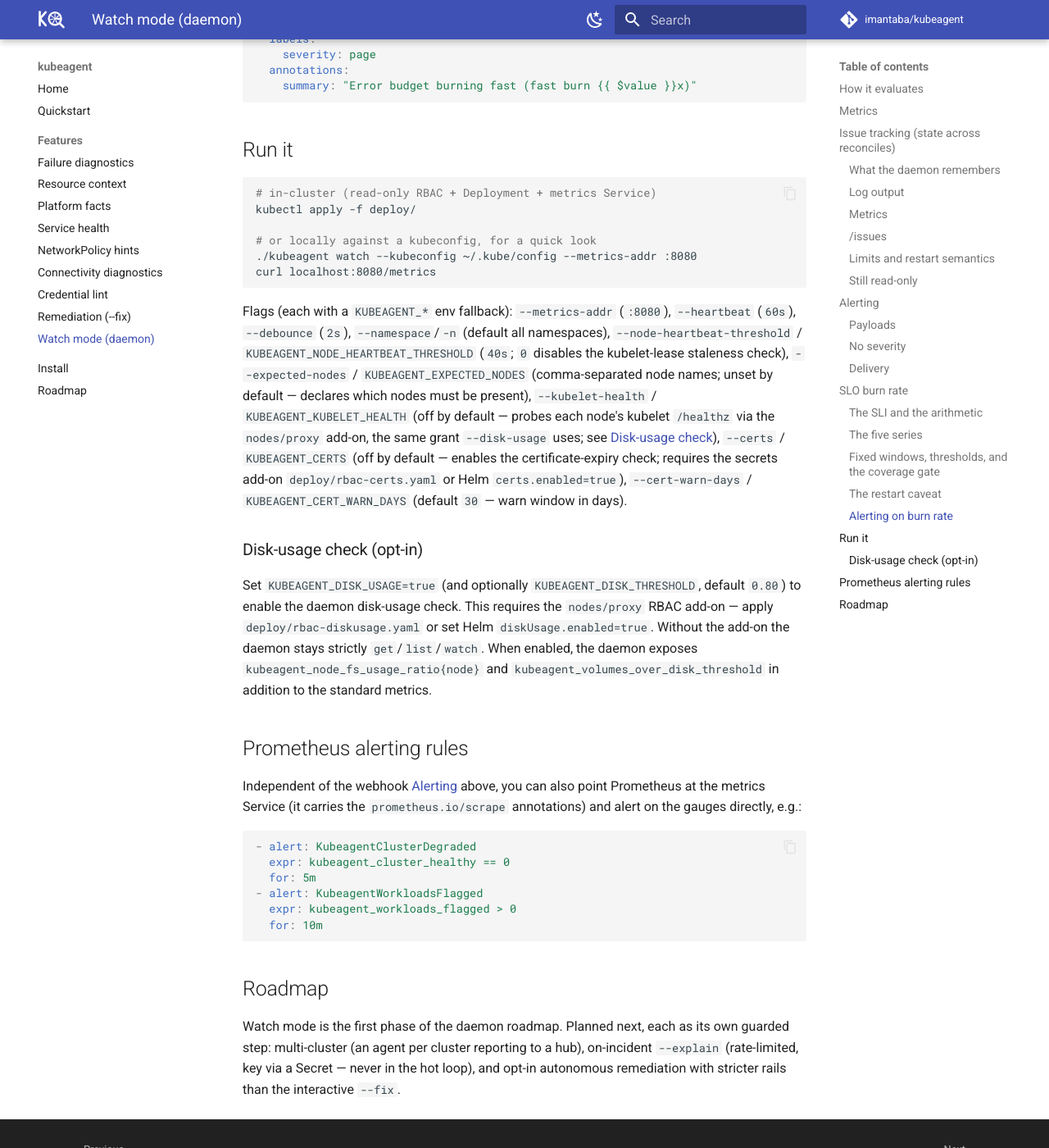
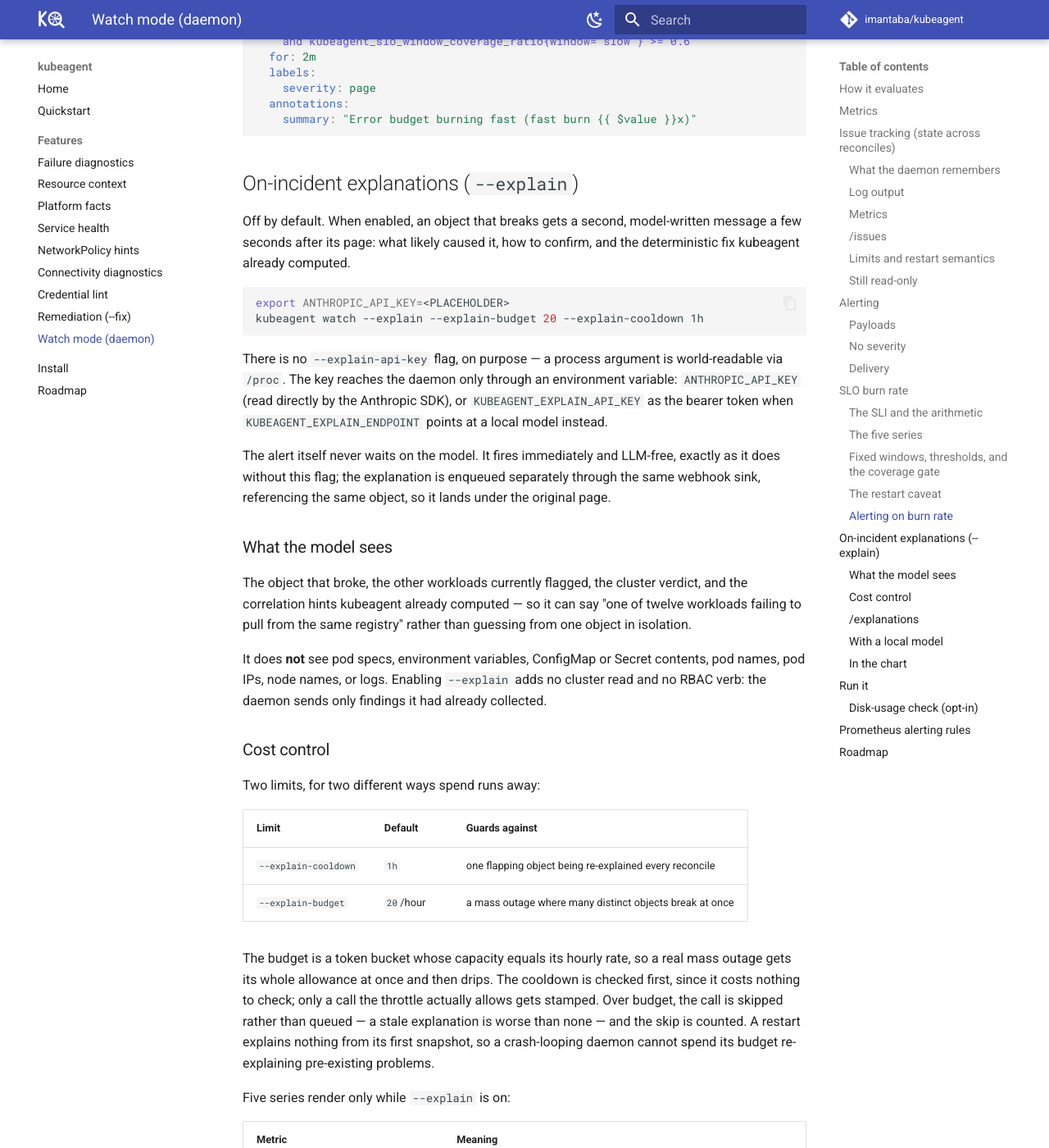
Before and after one commit to imantaba/kubeagent, an MkDocs documentation site: the page built from website/docs/features/watch-mode.md, in a window 1280 px wide and 1400 px high, scrolled down 12176 px. Shown: the whole window at 82% size. Built offline with MkDocs 1.6.1 and Material for MkDocs 9.7.7, drawn with Linux system fonts in a browser that asks for light colours; comment, search, counter and statistics services are not loaded; some of the changed text lies outside the part shown.

Commit message:
docs: on-incident explanations
Documents the flag, both rate limits, the /explanations endpoint, the local-model
path, and the Secret-based key wiring. States plainly what the model sees and
what it does not, and that /explanations puts model-written prose about your
failures on the same unauthenticated port as /issues — worth knowing before
enabling it rather than after.

````diff
--- a/website/docs/features/watch-mode.md
+++ b/website/docs/features/watch-mode.md
@@ -6,9 +6,13 @@ same deterministic diagnosis `scan` produces — as Prometheus metrics and
 structured logs.
 
 !!! note
-    Watch mode is **strictly read-only**: its RBAC grants only `get`, `list`,
-    and `watch` — it can never create, update, patch, or delete anything. It
-    makes **no LLM calls** and works fully offline.
+    Watch mode is **strictly read-only toward the cluster**: its RBAC grants
+    only `get`, `list`, and `watch` — it can never create, update, patch, or
+    delete anything. That holds in every configuration. It makes **no LLM
+    calls and works fully offline** unless you opt into
+    [`--explain`](#on-incident-explanations-explain), which sends findings the
+    daemon already collected — never pod specs, secrets, or logs — to a model
+    over outbound HTTP.
 
 ## How it evaluates
 
@@ -488,6 +492,113 @@ firing condition straight into a Prometheus rule:
     summary: "Error budget burning fast (fast burn {{ $value }}x)"
 ```
 
+## On-incident explanations (`--explain`)
+
+Off by default. When enabled, an object that breaks gets a second, model-written
+message a few seconds after its page: what likely caused it, how to confirm, and
+the deterministic fix kubeagent already computed.
+
+```bash
+export ANTHROPIC_API_KEY=<PLACEHOLDER>
+kubeagent watch --explain --explain-budget 20 --explain-cooldown 1h
+```
+
+There is no `--explain-api-key` flag, on purpose — a process argument is
+world-readable via `/proc`. The key reaches the daemon only through an
+environment variable: `ANTHROPIC_API_KEY` (read directly by the Anthropic SDK),
+or `KUBEAGENT_EXPLAIN_API_KEY` as the bearer token when
+`KUBEAGENT_EXPLAIN_ENDPOINT` points at a local model instead.
+
+The alert itself never waits on the model. It fires immediately and LLM-free,
+exactly as it does without this flag; the explanation is enqueued separately
+through the same webhook sink, referencing the same object, so it lands under
+the original page.
+
+### What the model sees
+
+The object that broke, the other workloads currently flagged, the cluster
+verdict, and the correlation hints kubeagent already computed — so it can say
+"one of twelve workloads failing to pull from the same registry" rather than
+guessing from one object in isolation.
+
+It does **not** see pod specs, environment variables, ConfigMap or Secret
+contents, pod names, pod IPs, node names, or logs. Enabling `--explain` adds no
+cluster read and no RBAC verb: the daemon sends only findings it had already
+collected.
+
+### Cost control
+
+Two limits, for two different ways spend runs away:
+
+| Limit | Default | Guards against |
+|-------|---------|-----------------|
+| `--explain-cooldown` | `1h` | one flapping object being re-explained every reconcile |
+| `--explain-budget` | `20`/hour | a mass outage where many distinct objects break at once |
+
+The budget is a token bucket whose capacity equals its hourly rate, so a real
+mass outage gets its whole allowance at once and then drips. The cooldown is
+checked first, since it costs nothing to check; only a call the throttle
+actually allows gets stamped. Over budget, the call is skipped rather than
+queued — a stale explanation is worse than none — and the skip is counted. A
+restart explains nothing from its first snapshot, so a crash-looping daemon
+cannot spend its budget re-explaining pre-existing problems.
+
+Five series render only while `--explain` is on:
+
+| Metric | Meaning |
+|--------|---------|
+| `kubeagent_explain_allowed_total` | Incident explanations the throttle admitted since start |
+| `kubeagent_explain_throttled_total` | Incident explanations refused by the cooldown or the hourly budget |
+| `kubeagent_explain_failed_total` | Incident explanations whose model call errored or returned no text |
+| `kubeagent_explain_dropped_total` | Incident explanations admitted but dropped because the worker queue was full |
+| `kubeagent_explain_budget_remaining` | Model calls left in the hourly budget |
+
+Watch `kubeagent_explain_budget_remaining` to see why an incident went
+unexplained.
+
+### `/explanations`
+
+The latest explanation per object, alongside the counters:
+
+```bash
+curl -s localhost:8080/explanations | jq .
+```
+
+With `--explain` off, this still returns the same shape — an empty explanation
+list and zeroed counters — rather than `404`, the same contract `/issues`
+follows.
+
+This is model-written prose about your failures, served on the same
+unauthenticated metrics port as `/issues`. Same sensitivity class as `/issues`,
+but worth knowing before you enable it.
+
+### With a local model
+
+No data leaves your network:
+
+```bash
+export KUBEAGENT_EXPLAIN_ENDPOINT=http://ollama.llm.svc.cluster.local:11434/v1
+kubeagent watch --explain --model llama3.1
+```
+
+`--model` (or `KUBEAGENT_MODEL`) is required once `KUBEAGENT_EXPLAIN_ENDPOINT`
+is set — a local endpoint has no default model name to fall back to.
+
+### In the chart
+
+The API key is never a chart value — a values file lands in Git, in
+`helm get values`, and in CI logs. Create a Secret and name it:
+
+```bash
+kubectl -n kubeagent create secret generic kubeagent-llm --from-literal=apiKey=<PLACEHOLDER>
+helm upgrade --install kubeagent deploy/helm/kubeagent \
+  --set explain.enabled=true --set explain.existingSecret=kubeagent-llm
+```
+
+The chart refuses to render if `explain.enabled` is true with no local
+`explain.endpoint` and no `explain.existingSecret` set — the API key must come
+from a Secret, never from `values.yaml`.
+
 ## Run it
 
 ```bash
@@ -540,8 +651,7 @@ annotations) and alert on the gauges directly, e.g.:
 
 ## Roadmap
 
-Watch mode is the first phase of the daemon roadmap. Planned next, each as its
-own guarded step: multi-cluster (an agent per cluster reporting to a hub),
-on-incident `--explain` (rate-limited, key via a Secret — never in the hot
-loop), and opt-in autonomous remediation with stricter rails than the
-interactive `--fix`.
+On-incident `--explain` has shipped — see
+[above](#on-incident-explanations-explain). Watch mode's remaining roadmap:
+multi-cluster (an agent per cluster reporting to a hub) and opt-in autonomous
+remediation with stricter rails than the interactive `--fix`.
````
Also changed, not shown: website/docs/roadmap.md (+21 -2 lines), CHANGELOG.md.
